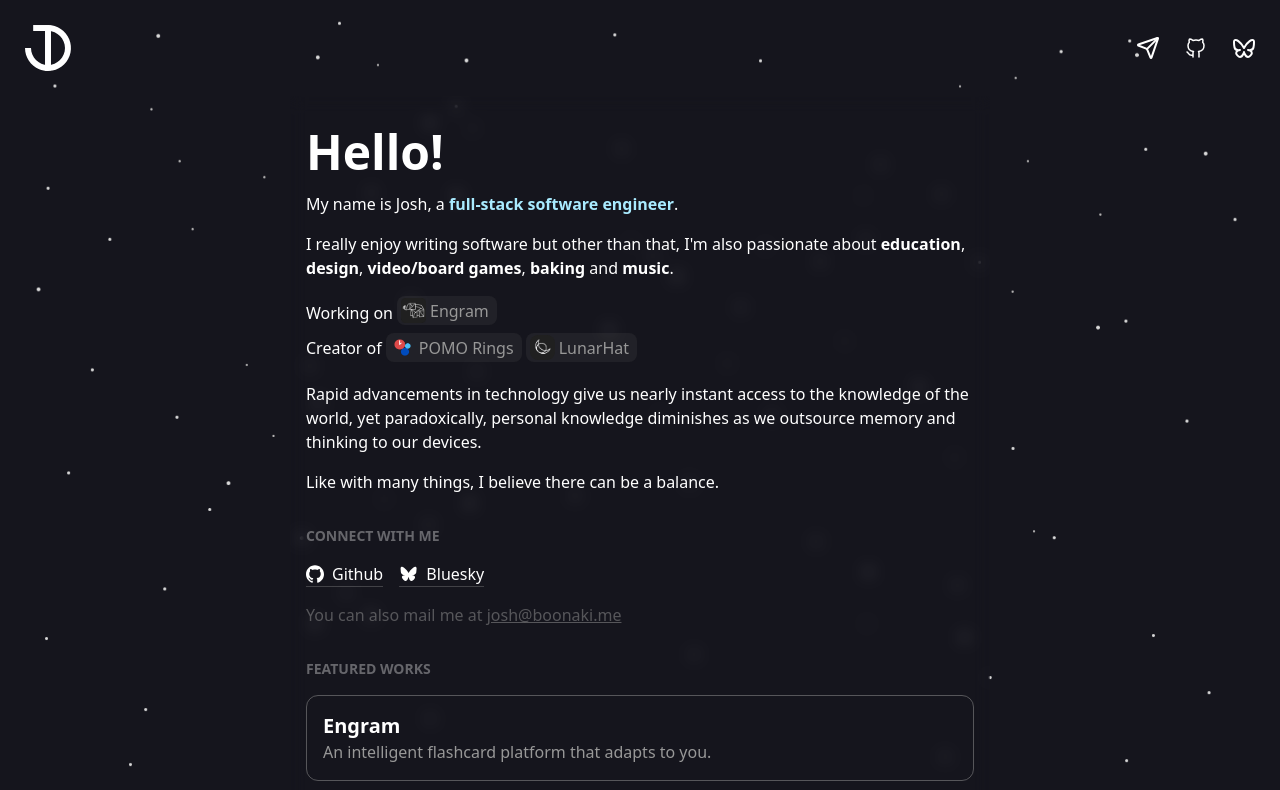
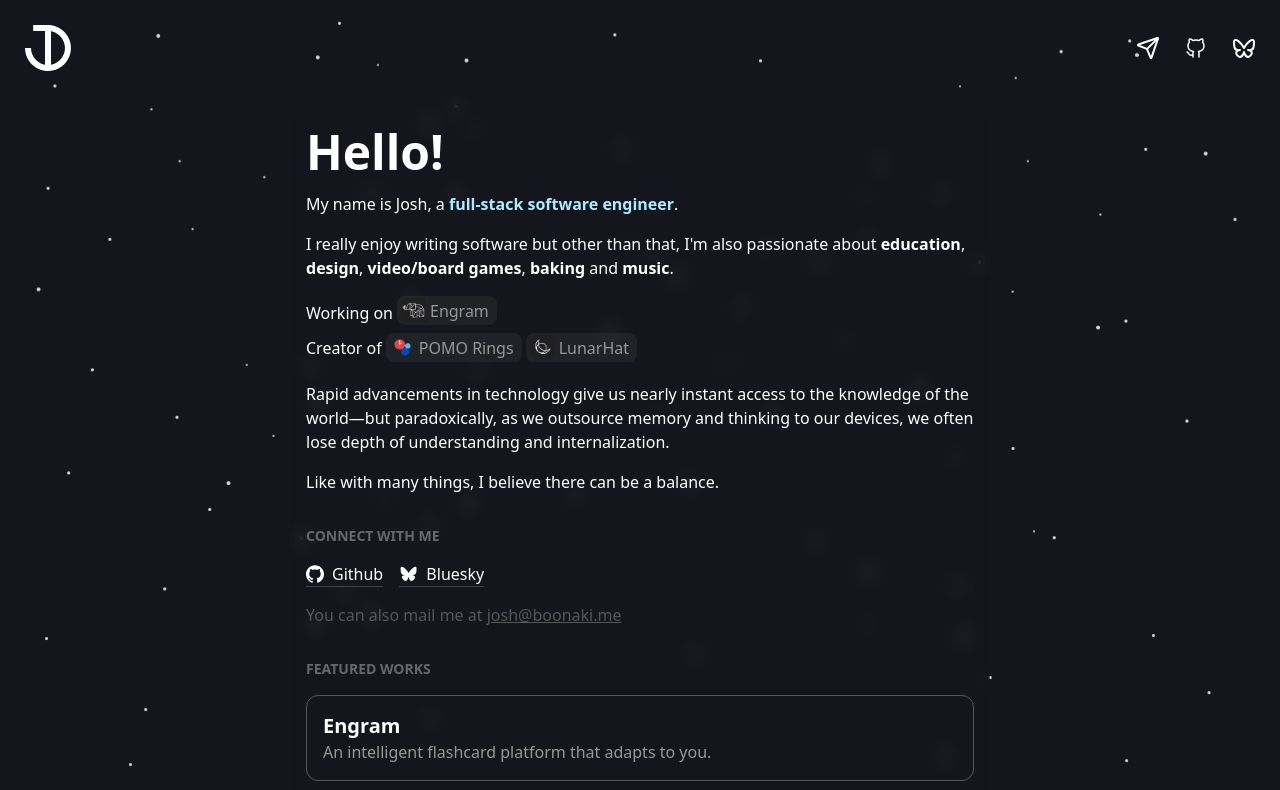
Before and after one commit to boonaki/portfolioV4, an Astro site: page / in a window 1280 px wide. Shown: the top 790 px of the page. Built offline with nearby package versions, Linux system fonts and the light colour scheme; Astro itself is replaced by a stand-in of ours.

Commit message:
added changes

```diff
--- a/src/components/Welcome.astro
+++ b/src/components/Welcome.astro
@@ -28,7 +28,7 @@
 				</a>
 			</p>
 		</div>
-		<p>Rapid advancements in technology give us nearly instant access to the knowledge of the world, yet paradoxically, personal knowledge diminishes as we outsource memory and thinking to our devices.</p>
+		<p>Rapid advancements in technology give us nearly instant access to the knowledge of the world&mdash;but paradoxically, as we outsource memory and thinking to our devices, we often lose depth of understanding and internalization.</p>
 		<p>Like with many things, I believe there can be a balance.</p>
 	</section>
 	<section>
```
